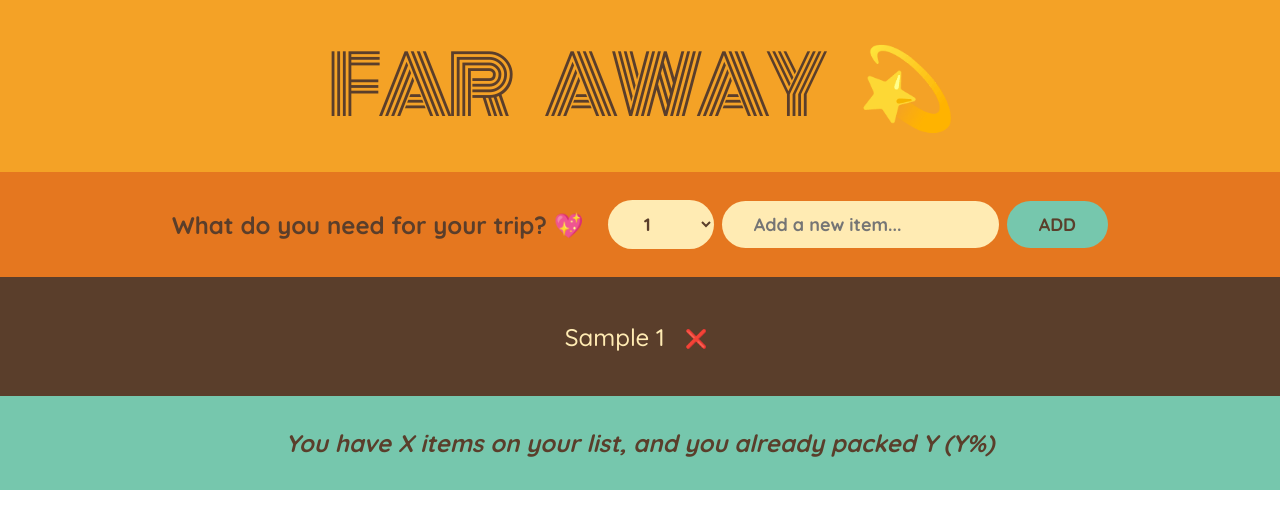
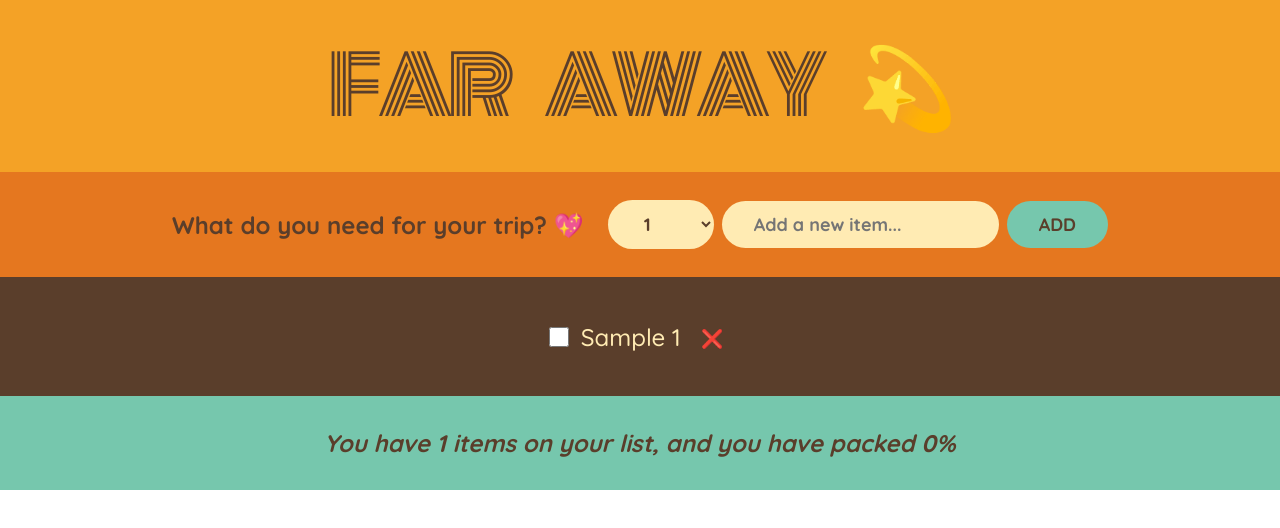
Before and after one commit to igor570/2023-react-course, a React (Vite) app in the folder 5. Travel List/travel-list/: page / in a window 1280 px wide. Both pictures are taken after typing "Sample" into the empty fields and a click on the button "ADD". Shown: the top 528 px of the page. Built offline with nearby package versions, Linux system fonts and the light colour scheme; the HTML template or start-up script is replaced by a standard one.

Commit message:
added footer statistics
footer now displays amount of items packed, % packed and it's all stored in useMemo

```diff
--- a/5. Travel List/travel-list/src/App.tsx
+++ b/5. Travel List/travel-list/src/App.tsx
@@ -11,24 +11,26 @@ import Stats from './components/Stats/Stats'
 function App() {
   const [items, setItems] = useState<Item[]>([])
   const handleAddItems = (item : Item) => {
-
     setItems((items) => [...items, item])
   }
 
   const handleDeleteItem : PackingListProp['onRemoveItem'] = (id) => {
       //Make a new array with all the ids NOT found. The id that's found will be deleted.
       //Standard way of deleting elements from arrays
-      console.log(id);
+      setItems(items => items.filter(item => item.id !== id))
+  }
 
-      setItems(items => items.filter(item => item.id !== id))
+  const handleToggleItem : PackingListProp['onToggleItems'] = (id) => {
+    //Toggling the Packed state by updating the packed value in state object
+    setItems(item => item.map(item => item.id === id ? {...item, packed: !item.packed} : item))
   }
 
   return (
     <>
       <Logo />
       <Form onAddItems={handleAddItems}/>
-      <PackingList items={items} onRemoveItem={handleDeleteItem}/>
-      <Stats />
+      <PackingList items={items} onRemoveItem={handleDeleteItem} onToggleItems={handleToggleItem}/>
+      <Stats items={items} />
     </>
   )
 }
--- a/5. Travel List/travel-list/src/components/Item/Item.tsx
+++ b/5. Travel List/travel-list/src/components/Item/Item.tsx
@@ -4,11 +4,13 @@ interface ItemProps {
   quantity: number
   packed: boolean
   onRemoveItem: (id: number) => void;
+  onToggleItems: (id: number) => void;
 }
 
-const Item = ({ id, description, quantity, packed, onRemoveItem }: ItemProps) => {
+const Item = ({ id, description, quantity, packed, onRemoveItem, onToggleItems }: ItemProps) => {
   return (
     <li key={id}>
+      <input type="checkbox"  onChange={() => onToggleItems(id)}></input>
       <span style={packed ? { textDecoration: 'line-through' } : {}}>
         {description} {quantity}
       </span>
--- a/5. Travel List/travel-list/src/components/PackingList/PackingList.tsx
+++ b/5. Travel List/travel-list/src/components/PackingList/PackingList.tsx
@@ -1,7 +1,7 @@
 import Item from '../Item/Item'
 import { PackingListProp } from '../../interfaces'
 
-const PackingList = ({ items, onRemoveItem }: PackingListProp) => {
+const PackingList = ({ items, onRemoveItem, onToggleItems }: PackingListProp) => {
   return (
     <ul className='list'>
       {items.map((item) => (
@@ -13,6 +13,7 @@ const PackingList = ({ items, onRemoveItem }: PackingListProp) => {
           quantity={item.quantity}
           packed={item.packed}
           onRemoveItem={onRemoveItem}
+          onToggleItems={onToggleItems}
         />
       ))}
     </ul>
--- a/5. Travel List/travel-list/src/components/Stats/Stats.tsx
+++ b/5. Travel List/travel-list/src/components/Stats/Stats.tsx
@@ -1,7 +1,26 @@
-const Stats = () => {
+import { useMemo } from "react";
+import { StatsProp } from "../../interfaces";
+
+const Stats = ({ items }: StatsProp) => {
+  //useMemo Happens after the Render.
+  //Stored in RAM and should be used only for expensive calculations
+  //It will not render again if the value has not changed
+  const packagedItems = useMemo(()=> {
+    //Guard clause
+    if (items.length === 0) {
+      return String(0);
+    }
+    //Storing all of the items that are marked packed from our item's state variable
+    const packed =  items.filter(i => i.packed);
+    return ((packed.length / items.length) * 100).toFixed(0)
+  },[items])
+
   return (
     <footer className='stats'>
-      <em>You have X items on your list, and you already packed Y (Y%)</em>
+      {items.length === 0
+        ? <em>Start adding some items!</em>
+        : <em>You have {items.length} items on your list, and you have packed {`${packagedItems}%`}</em>
+      }
     </footer>
   )
 }
```
Also changed, not shown: 5. Travel List/travel-list/src/interfaces.ts (+11 -1 lines).
